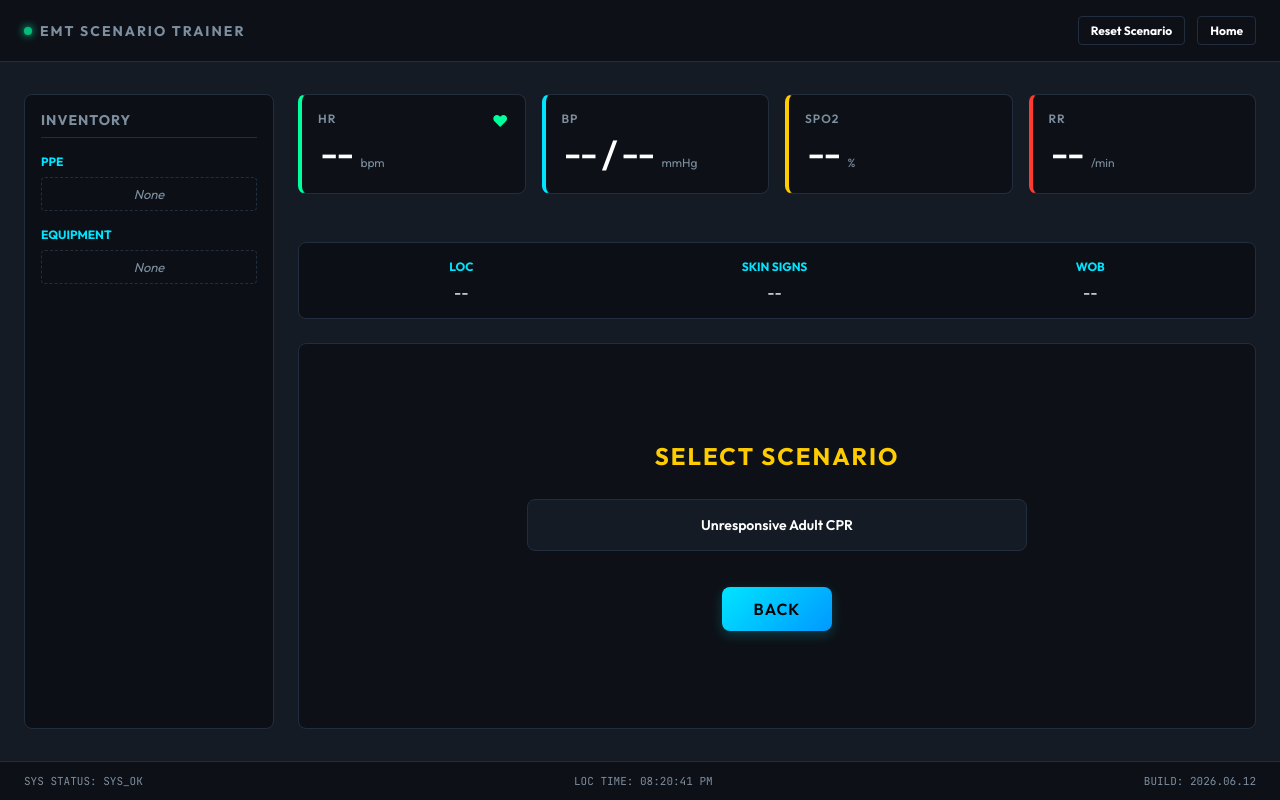
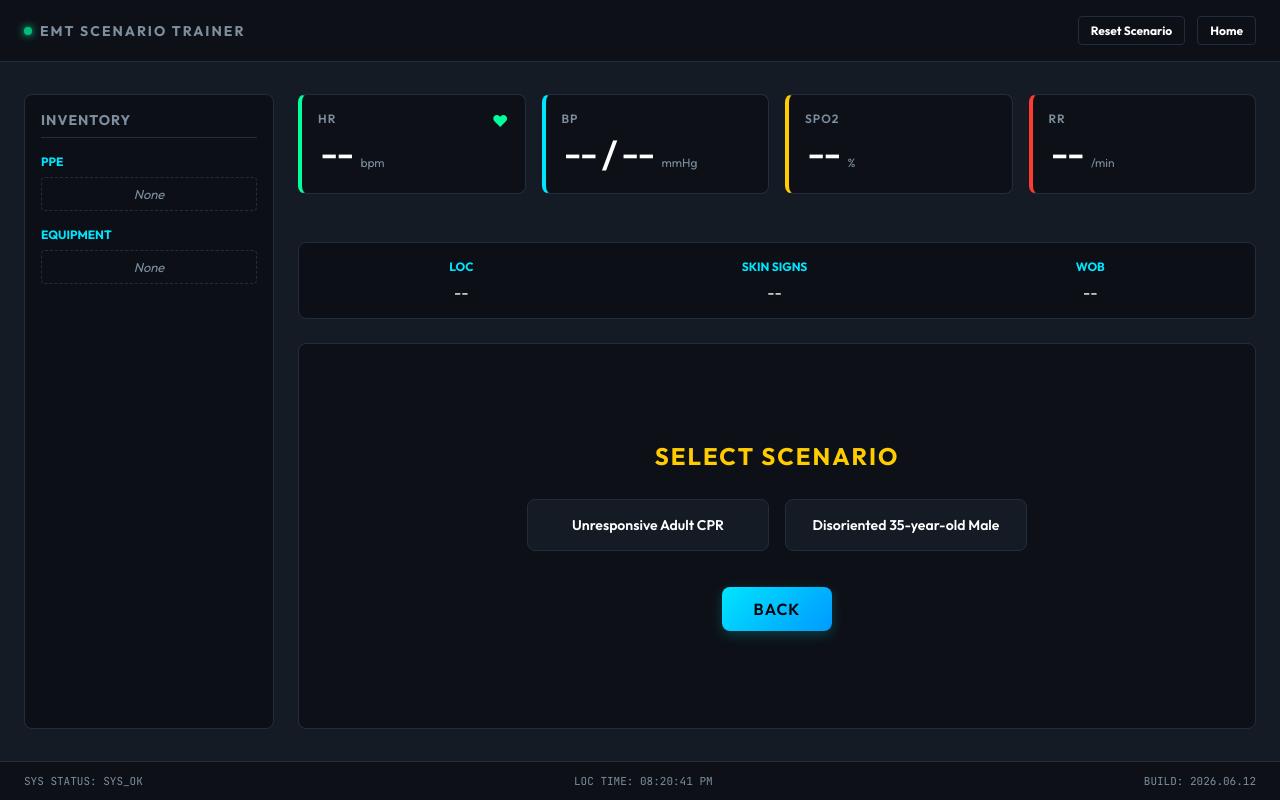
Before and after one commit to mneider12/EMT, a React (Vite) app: page / in a window 1280 px wide. Both pictures are taken after a click on the button "Select Scenario". Built offline with nearby package versions, Linux system fonts and the light colour scheme.

Commit message:
Add diabetic crash scenario, first step

```diff
--- a/src/components/phases/DispatchPhase.tsx
+++ b/src/components/phases/DispatchPhase.tsx
@@ -2,13 +2,15 @@ import { useScenario } from '../../context/ScenarioContext';
 import '../ScenarioScreen.css';
 
 export function DispatchPhase() {
-  const { setPhase } = useScenario();
+  const { setPhase, activeScenario } = useScenario();
 
   return (
     <>
       <h2 className="dispatch-title">Incoming Dispatch</h2>
       <div className="dispatch-text">
-        Respond to an unresponsive adult. Caller reports patient is not breathing and has no pulse. Police and Fire are en route.
+        {activeScenario === 'disoriented_male'
+          ? "Respond to a private residence for a report of a 35-year-old male acting disoriented."
+          : "Respond to an unresponsive adult. Caller reports patient is not breathing and has no pulse. Police and Fire are en route."}
       </div>
       <button className="start-btn" onClick={() => setPhase('SCENE_ARRIVAL')}>
         Arrive on Scene
--- a/src/components/phases/InitializationPhase.tsx
+++ b/src/components/phases/InitializationPhase.tsx
@@ -3,7 +3,7 @@ import { useScenario } from '../../context/ScenarioContext';
 import '../ScenarioScreen.css';
 
 export function InitializationPhase() {
-  const { setPhase } = useScenario();
+  const { setPhase, setActiveScenario } = useScenario();
   const [showScenarioList, setShowScenarioList] = useState(false);
 
   if (showScenarioList) {
@@ -11,8 +11,11 @@ export function InitializationPhase() {
       <>
         <h2 className="dispatch-title">Select Scenario</h2>
         <div className="options-grid" style={{ width: '100%', maxWidth: '500px' }}>
-          <button className="option-btn" onClick={() => setPhase('DISPATCH')}>
+          <button className="option-btn" onClick={() => { setActiveScenario('unresponsive_cpr'); setPhase('DISPATCH'); }}>
             Unresponsive Adult CPR
+          </button>
+          <button className="option-btn" onClick={() => { setActiveScenario('disoriented_male'); setPhase('DISPATCH'); }}>
+            Disoriented 35-year-old Male
           </button>
         </div>
         <button className="start-btn" style={{ marginTop: '24px' }} onClick={() => setShowScenarioList(false)}>
@@ -29,7 +32,11 @@ export function InitializationPhase() {
         <button className="option-btn" onClick={() => setShowScenarioList(true)}>
           Select Scenario
         </button>
-        <button className="option-btn" onClick={() => setPhase('DISPATCH')}>
+        <button className="option-btn" onClick={() => {
+          const scenarios = ['unresponsive_cpr', 'disoriented_male'] as const;
+          setActiveScenario(scenarios[Math.floor(Math.random() * scenarios.length)]);
+          setPhase('DISPATCH');
+        }}>
           Initiate Dispatch (Random)
         </button>
       </div>
--- a/src/context/ScenarioContext.tsx
+++ b/src/context/ScenarioContext.tsx
@@ -1,5 +1,5 @@
 import React, { createContext, useContext, useState, type ReactNode } from 'react';
-import type { SimulationPhase } from '../types/scenario';
+import type { SimulationPhase, ScenarioId } from '../types/scenario';
 
 export type CPRConfig = {
   type: 'cpr' | 'compressions';
@@ -30,6 +30,8 @@ export type EquipmentState = {
 };
 
 interface ScenarioContextType {
+  activeScenario: ScenarioId | null;
+  setActiveScenario: (id: ScenarioId | null) => void;
   phase: SimulationPhase;
   setPhase: (phase: SimulationPhase) => void;
   selectedPPE: string[];
@@ -58,6 +60,7 @@ interface ScenarioContextType {
 const ScenarioContext = createContext<ScenarioContextType | undefined>(undefined);
 
 export function ScenarioProvider({ children }: { children: ReactNode }) {
+  const [activeScenario, setActiveScenario] = useState<ScenarioId | null>(null);
   const [phase, setPhase] = useState<SimulationPhase>('INITIALIZATION');
   const [selectedPPE, setSelectedPPE] = useState<string[]>([]);
   const [completedActions, setCompletedActions] = useState<string[]>([]);
@@ -102,6 +105,9 @@ export function ScenarioProvider({ children }: { children: ReactNode }) {
   };
 
   const resetScenario = (returnToHome: boolean) => {
+    if (returnToHome) {
+      setActiveScenario(null);
+    }
     setPhase(returnToHome ? 'INITIALIZATION' : 'DISPATCH');
     setSelectedPPE([]);
     setCompletedActions([]);
@@ -123,6 +129,7 @@ export function ScenarioProvider({ children }: { children: ReactNode }) {
 
   return (
     <ScenarioContext.Provider value={{
+      activeScenario, setActiveScenario,
       phase, setPhase,
       selectedPPE, togglePPE,
       equipmentState, setEquipmentState, toggleEquipment,
--- a/src/types/scenario.ts
+++ b/src/types/scenario.ts
@@ -1,3 +1,4 @@
+export type ScenarioId = 'unresponsive_cpr' | 'disoriented_male';
 export type SimulationPhase = 'INITIALIZATION' | 'DISPATCH' | 'SCENE_ARRIVAL' | 'PPE_SELECTION' | 'EQUIPMENT_SELECTION' | 'APPROACH_PATIENT' | 'PATIENT_ASSESSMENT' | 'EVALUATION';
 
 export const AVAILABLE_PPE = [
```
